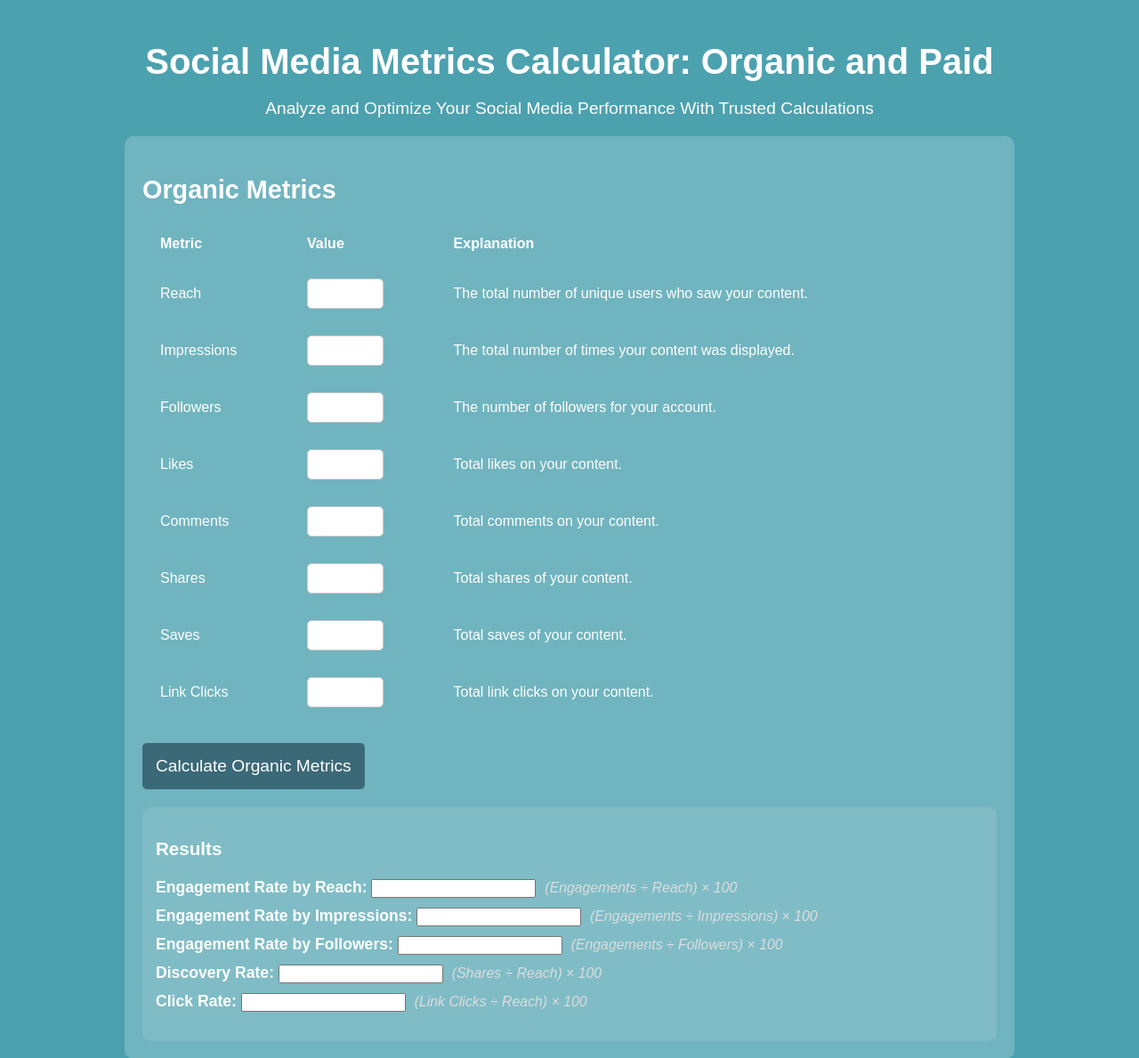
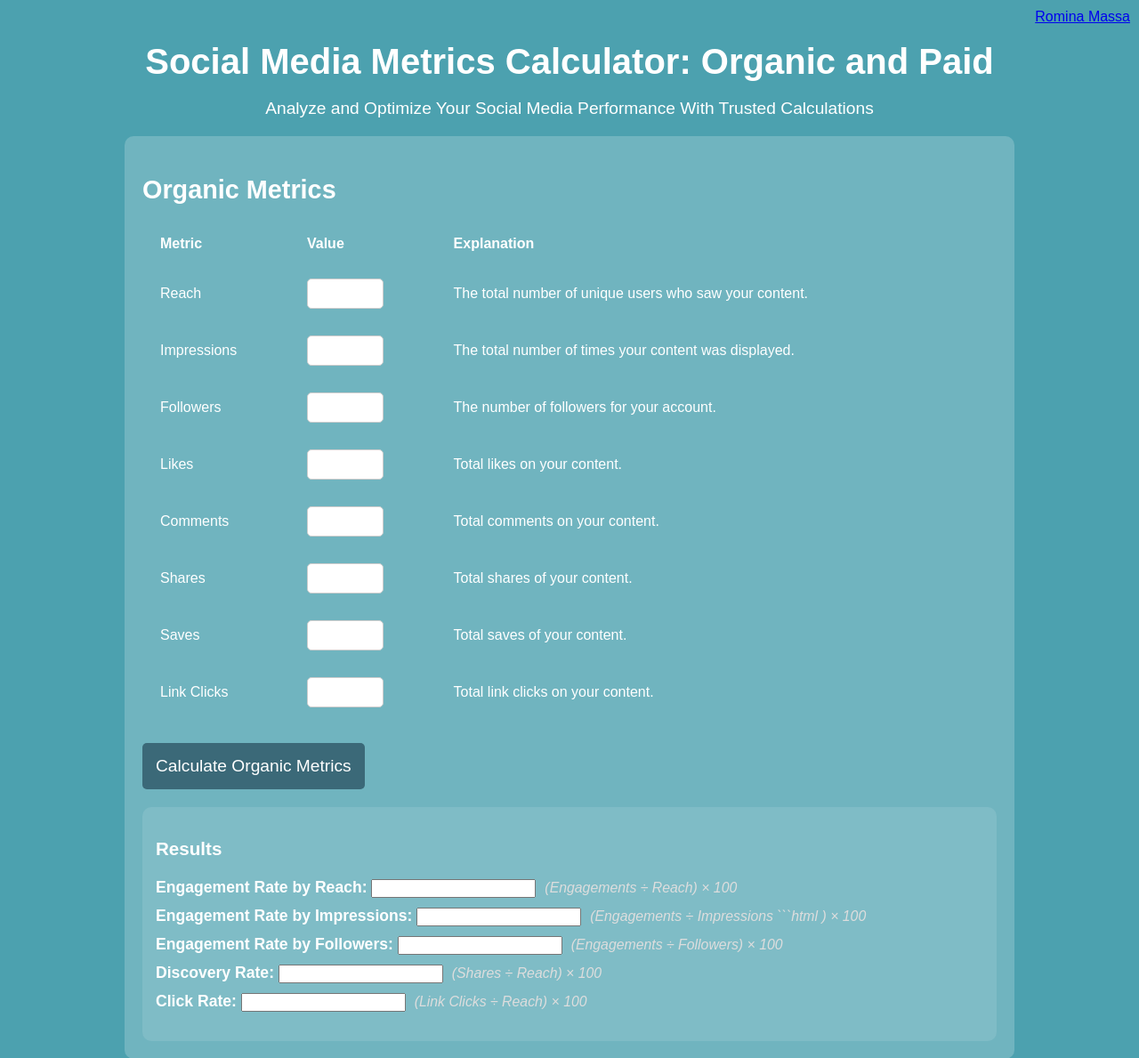
Before and after one commit to rominamassa/smm-metrics-optimizer, a Flask app: page / in a window 1280 px wide. Shown: the top 1189 px of the page at 89% size. Run offline with Flask 3, Linux system fonts and the light colour scheme; some libraries are stand-ins or nearby versions.

Commit message:
Add LinkedIn badge

````diff
--- a/templates/index.html
+++ b/templates/index.html
@@ -5,11 +5,25 @@
     <meta name="viewport" content="width=device-width, initial-scale=1.0">
     <title>Social Media Metrics Calculator: Organic and Paid</title>
     <link rel="stylesheet" href="/static/styles.css">
+    <script src="https://platform.linkedin.com/badges/js/profile.js" async defer></script>
 </head>
 <body>
     <div class="container">
         <h1>Social Media Metrics Calculator: Organic and Paid</h1>
         <p class="subtitle">Analyze and Optimize Your Social Media Performance With Trusted Calculations</p>
+
+        <!-- LinkedIn Badge -->
+        <div class="badge-container" style="position: fixed; top: 10px; right: 10px;">
+            <div class="badge-base LI-profile-badge"
+                data-locale="en_US"
+                data-size="medium"
+                data-theme="light"
+                data-type="HORIZONTAL"
+                data-vanity="rominamassa"
+                data-version="v1">
+                <a class="badge-base__link LI-simple-link" href="https://www.linkedin.com/in/rominamassa?trk=profile-badge">Romina Massa</a>
+            </div>
+        </div>
 
         <!-- Organic Section -->
         <section class="calculator-section" id="organic">
@@ -78,7 +92,10 @@
                     <li>
                         <strong>Engagement Rate by Impressions:</strong>
                         <input type="text" class="output-field" readonly value="{{ organic_results.engagement_by_impressions if organic_results else '' }}">
-                        <span class="explanation">(Engagements ÷ Impressions) × 100</span>
+                        <span class="explanation">(Engagements ÷ Impressions
+
+```html
+) × 100</span>
                     </li>
                     <li>
                         <strong>Engagement Rate by Followers:</strong>
````
